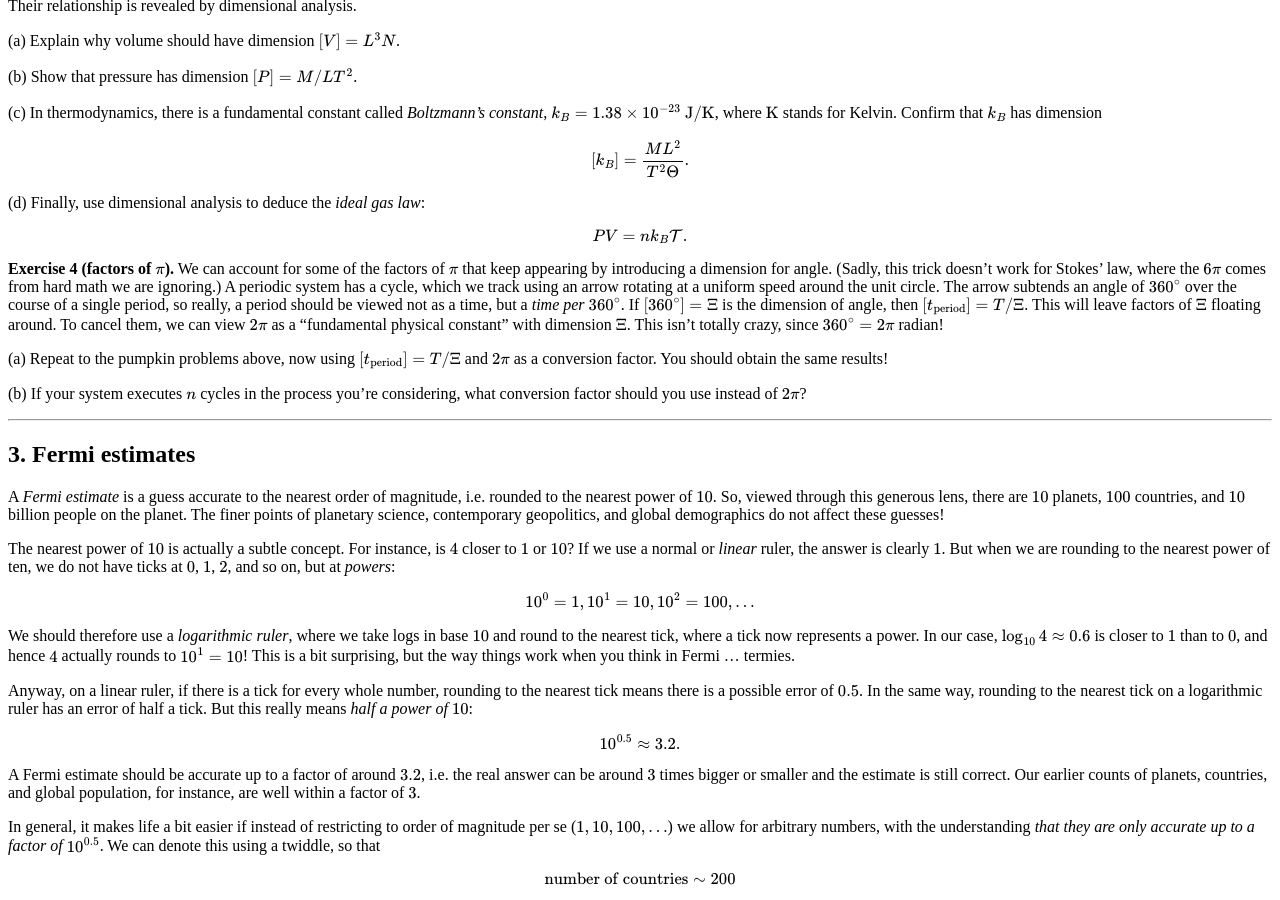
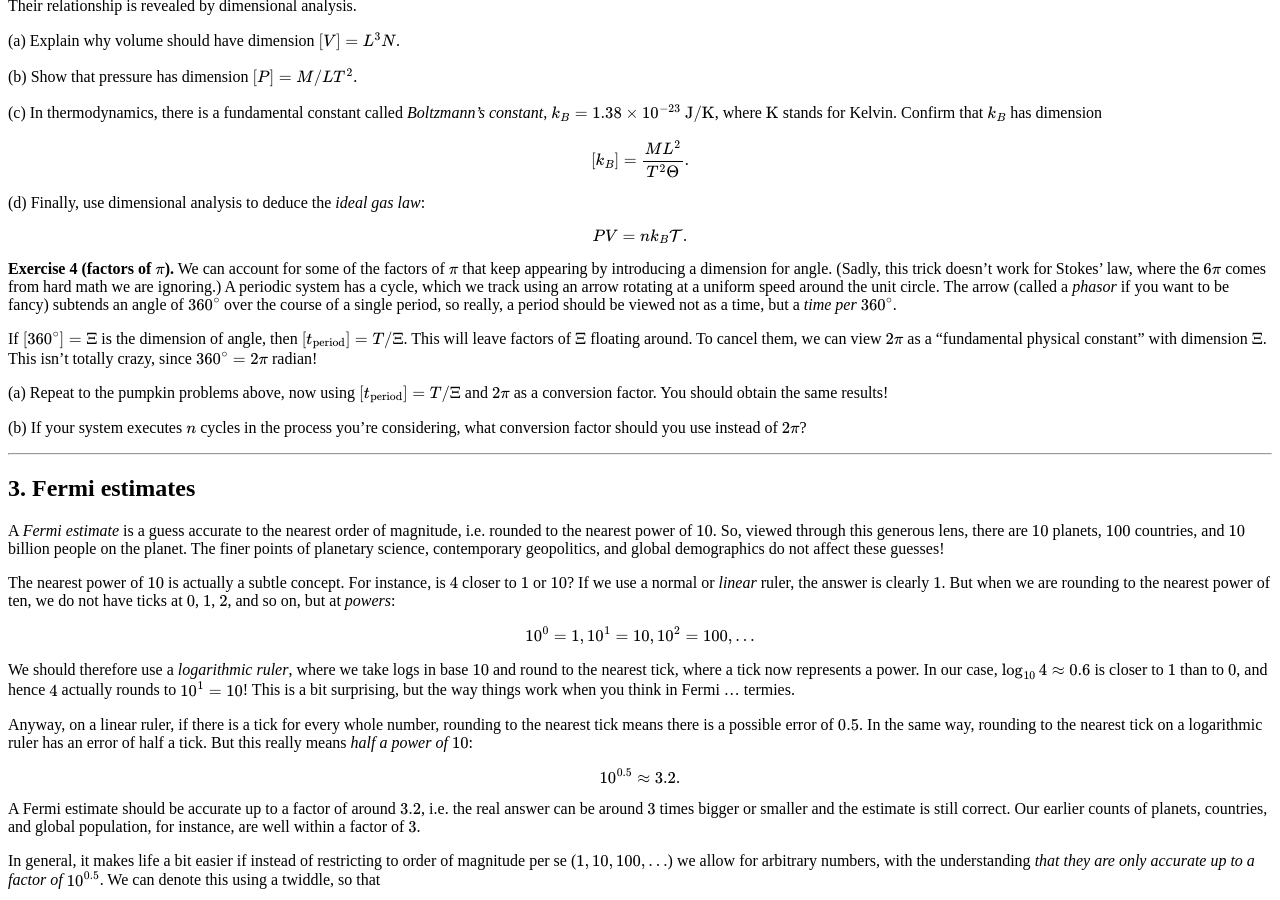
Before and after one commit to hapax/hapax.github.io, a Jekyll site: the page built from assets/simple-physics.md, in a window 1280 px wide and 900 px high, scrolled down 4674 px. Built offline with Jekyll 4.4.1, drawn with Linux system fonts in a browser that asks for light colours; our own code applies the rules of GitHub Pages for plain Markdown files; formulas are drawn with MathJax 3; a script that is not in the unit is left out.

Commit message:
Update simple-physics.md

```diff
--- a/assets/simple-physics.md
+++ b/assets/simple-physics.md
@@ -497,8 +497,9 @@ angle.
 (Sadly, this trick doesn't work for Stokes' law, where the $6\pi$
 comes from hard math we are ignoring.)
 A periodic system has a cycle, which we track using an arrow rotating at a uniform speed around the unit circle.
-The arrow subtends an angle of $360^\circ$ over the course of a single
+The arrow (called a *phasor* if you want to be fancy) subtends an angle of $360^\circ$ over the course of a single
 period, so really, a period should be viewed not as a time, but a *time per* $360^\circ$.
+
 If $[360^\circ] = \Xi$ is the dimension of angle, then
 $[t_\text{period}] = T/\Xi$.
 This will leave factors of $\Xi$ floating around.
```
